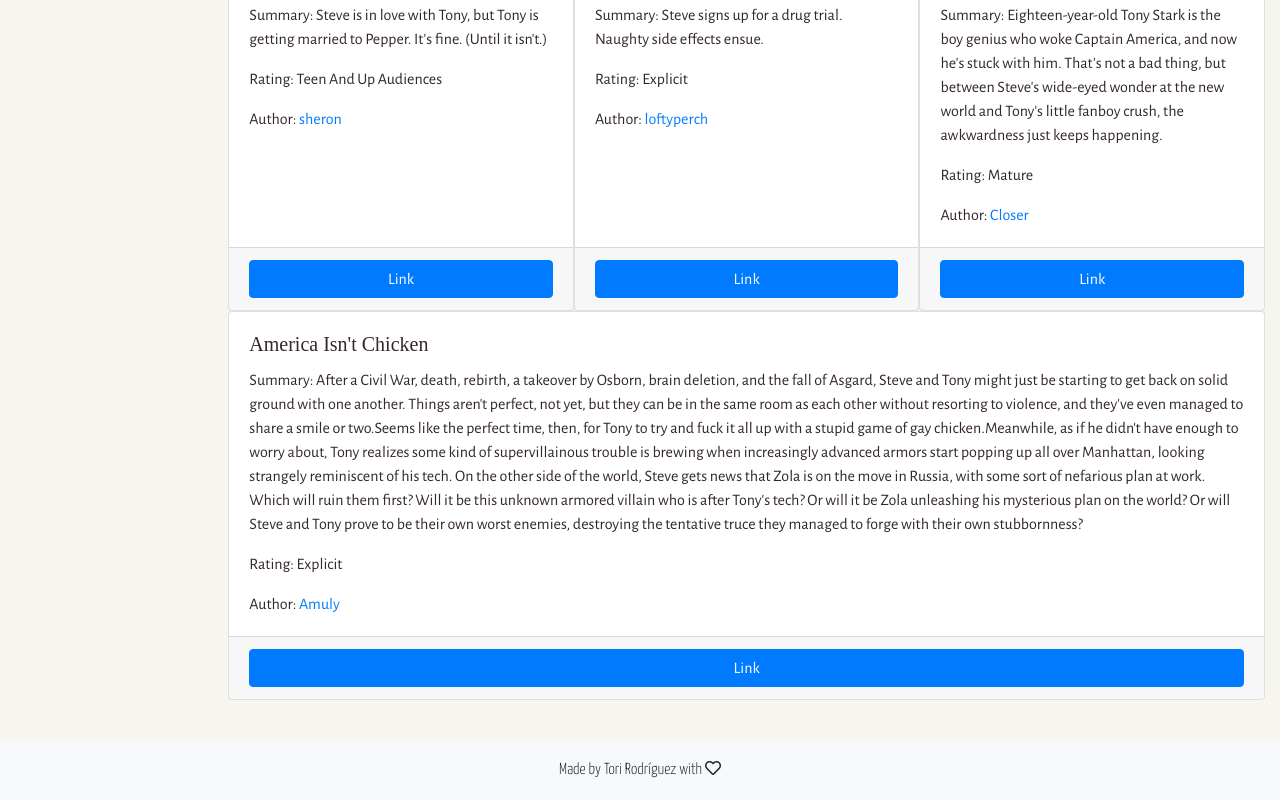
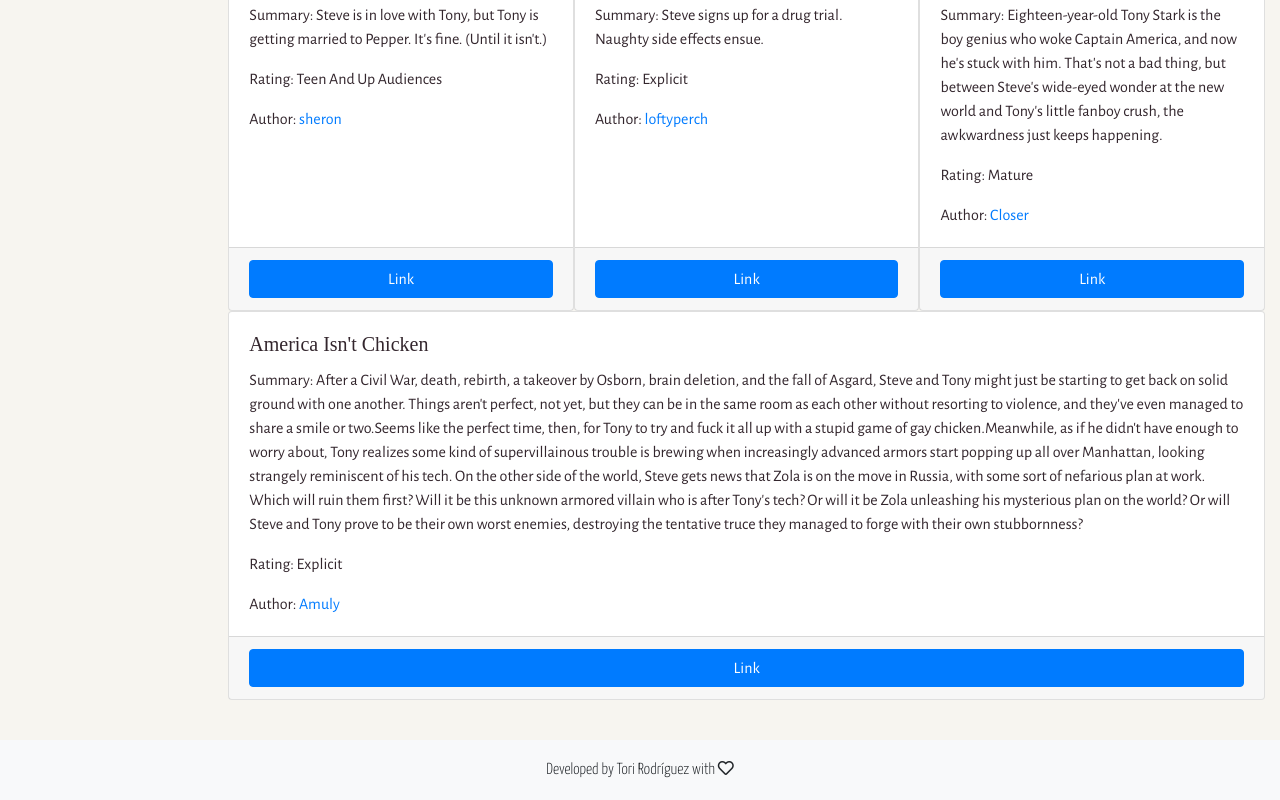
Before and after one commit to malditoprotozoo/stonylibrary, a React (Create React App) app: page /language/english in a window 1280 px wide. Shown: the part 952-1752 px from the top of the page. Built offline with nearby package versions, Linux system fonts and the light colour scheme; a web font is replaced by a local one.

Commit message:
changing footer content

```diff
--- a/src/components/Footer/index.js
+++ b/src/components/Footer/index.js
@@ -6,7 +6,7 @@ class Footer extends Component {
     return (
       <footer className="footer bg-light" id="Footer">
         <div className="container">
-          <span>Made by Tori Rodríguez with  <i class="far fa-heart"></i></span>
+          <span>Developed by Tori Rodríguez with  <i class="far fa-heart"></i></span>
         </div>
       </footer>
     );
```
